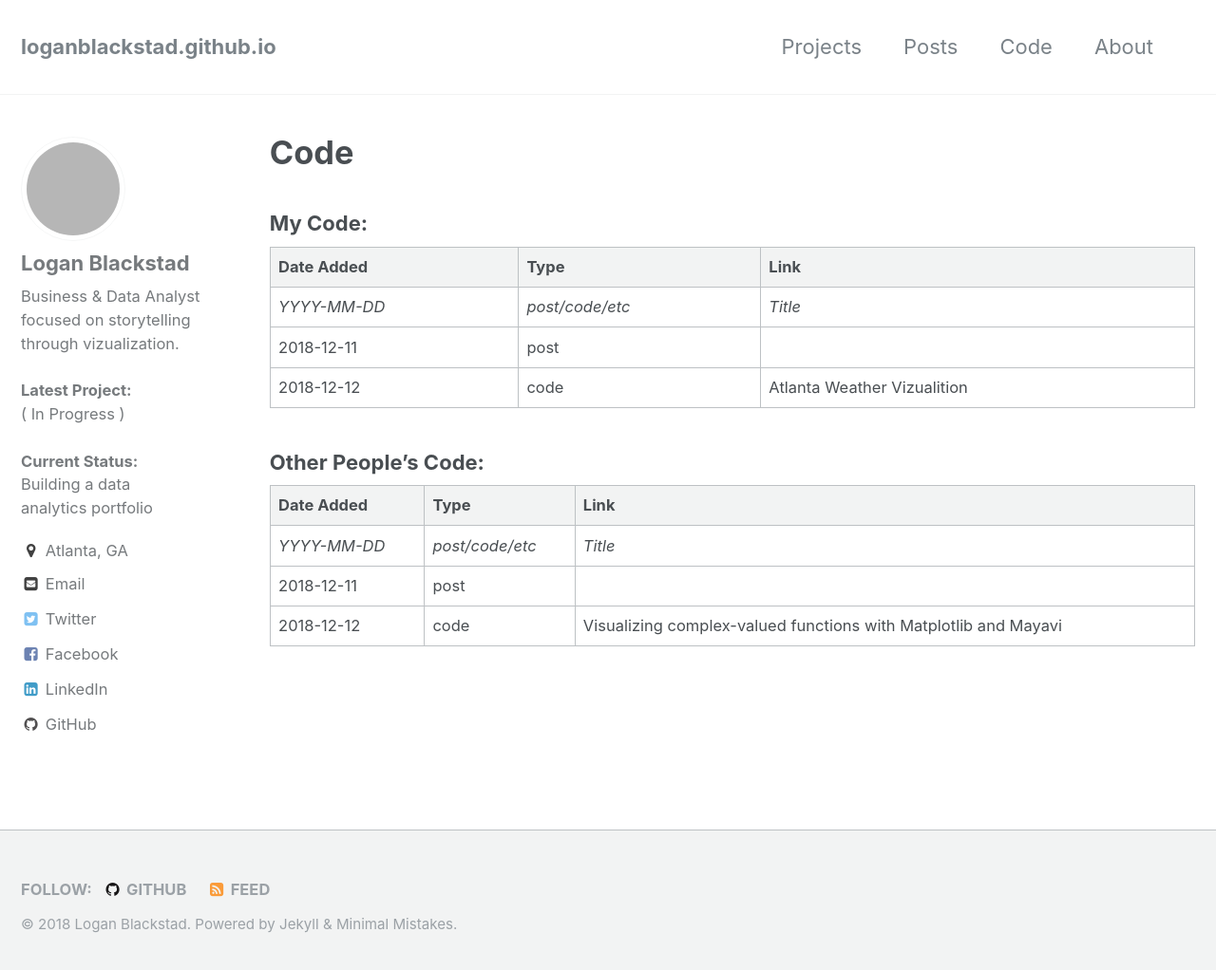
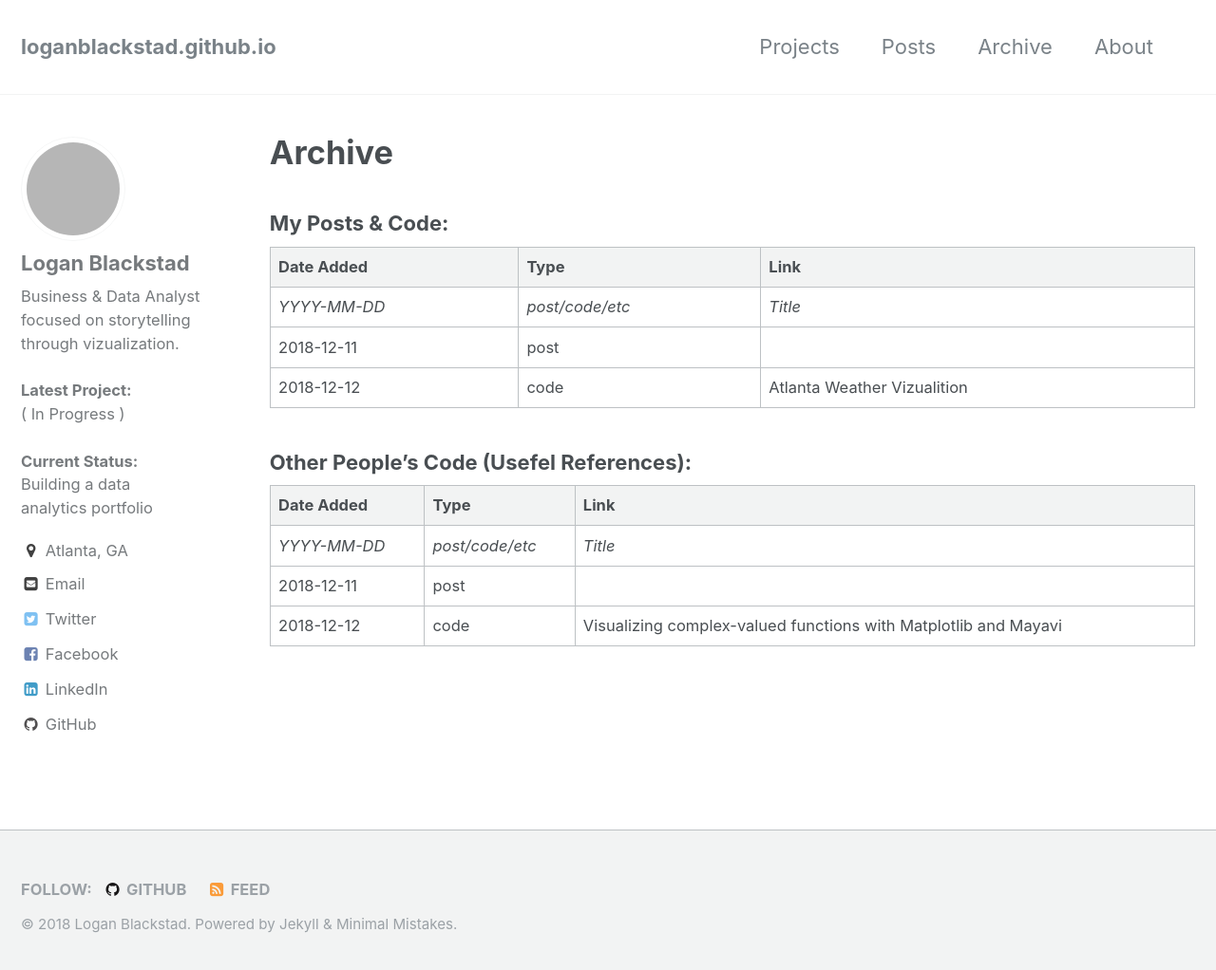
Before and after one commit to loganblackstad/loganblackstad.github.io, a Jekyll site: the page built from _pages/code.md, in a window 1280 px wide and 1030 px high. Shown: the top 1022 px of the window at 95% size. Built offline with Jekyll 4.4.1, drawn with Linux system fonts in a browser that asks for light colours; grey boxes are pictures that could not be loaded.

Commit message:
Chanded code to archive

```diff
--- a/_data/navigation.yml
+++ b/_data/navigation.yml
@@ -4,8 +4,8 @@ main:
     url: /projects/
   - title: "Posts"
     url: /posts/
-  - title: "Code"
-    url: /code/
+  - title: "Archive"
+    url: /archive/
   - title: "About"
     url: /about/
 
--- a/_pages/code.md
+++ b/_pages/code.md
@@ -1,11 +1,11 @@
 ---
 layout: archive
-permalink: /code/
-title: "Code"
+permalink: /archive/
+title: "Archive"
 author_profile: true
 ---
 
-### My Code:
+### My Posts & Code:
 
 
 | Date Added | Type | Link                                     |
@@ -19,7 +19,7 @@ author_profile: true
 
 
 
-### Other People's Code:
+### Other People's Code (Usefel References):
 
 
 | Date Added    | Type          | Link                                     |
```
